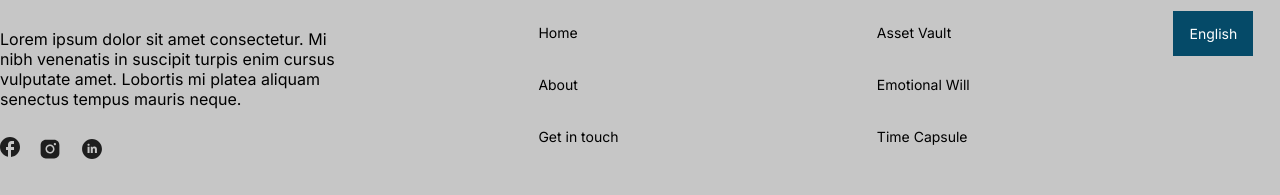
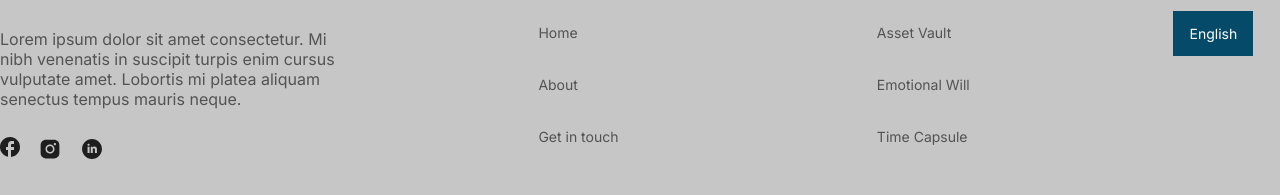
Before and after one commit to Svavski/Project6, a plain HTML site: page index.html in a window 1280 px wide. Shown: the part 1414-1609 px from the top of the page. Drawn offline with Linux system fonts and the light colour scheme; a web font is replaced by a local one.

Commit message:
add font color

```diff
--- a/style.css
+++ b/style.css
@@ -118,6 +118,7 @@ body {
 
 .paragraph {
     margin-top: 32px;
+    color: #535353;
 }
 
 .social-black {
@@ -135,6 +136,7 @@ body {
 .about {
     font-size: 14px;
     margin-top: 71px;
+    color: #535353;
 }
 
 li {
```
